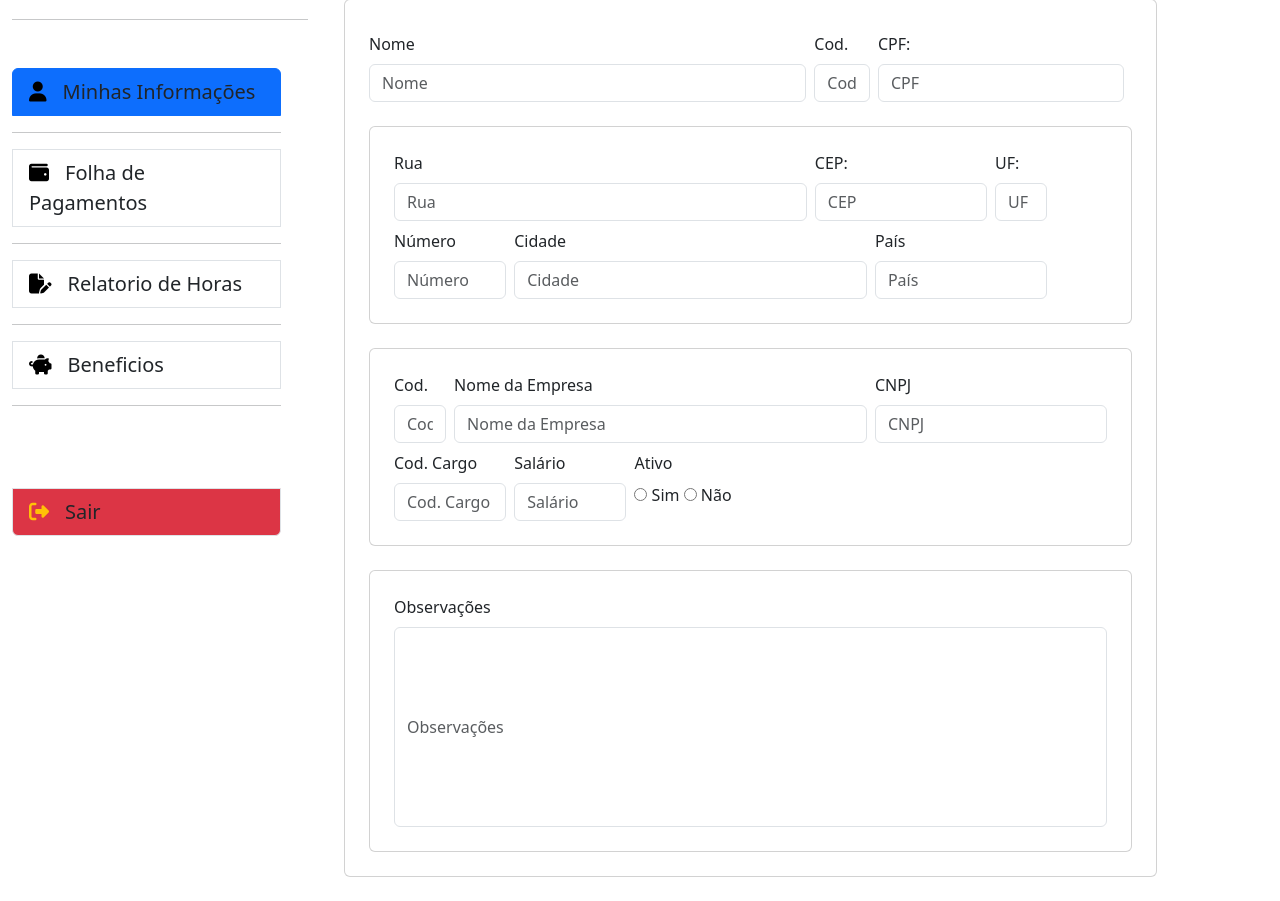
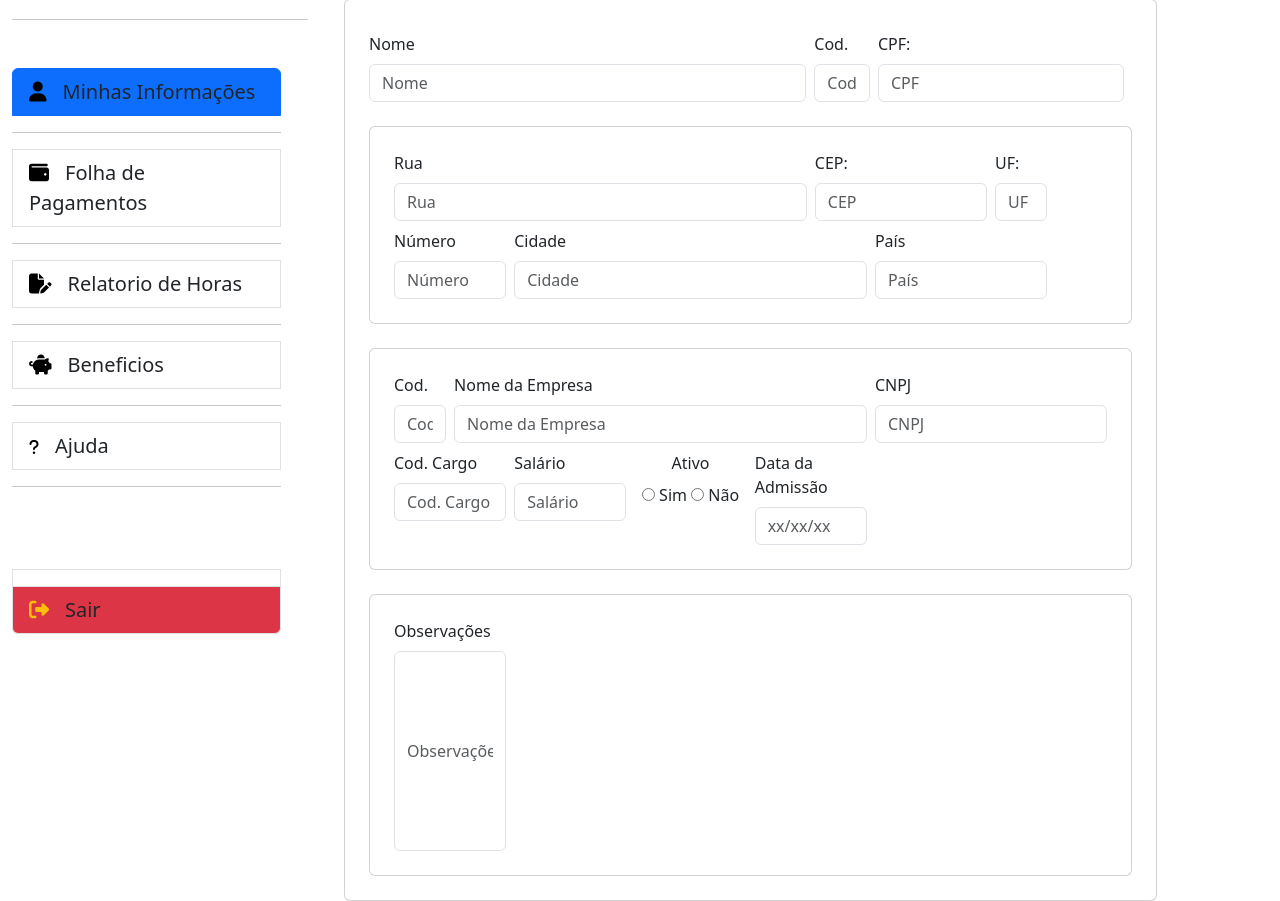
Before and after one commit to FilhoDeEmer/PIMIV, a Node server app: page /home in a window 1280 px wide; the page is wider, and only the part inside the window is pictured. Shown: the part 137-1038 px from the top of that part. Before the commit the page ends 1014 px from the top of that part, so only its background shows below. Run offline with Node 20, Linux system fonts and the light colour scheme; some libraries are stand-ins or nearby versions.

Commit message:
Alterações e criação da página ajuda

```diff
--- /dev/null
+++ b/views/ajuda.ejs
@@ -0,0 +1,35 @@
+<h1>AJUDA</h1>
+<br>
+<div class="container">
+  <div class="card" style="padding: 1.5rem;">
+    <div class="row g-2">
+
+      <div class="col">
+        <label for="" class="form-label">Nome</label>
+        <input type="text" class="form-control" placeholder="Insira seu Nome Completo">
+      </div>
+    <div class="row g-2">
+      <div class="col">
+        <label for="" class="form-label">E-mail</label>
+        <input type="email" class="form-control" placeholder="Insira seu E-mail">
+      </div>
+    </div>
+      <div class="card" style="padding: 1.5rem;">
+        <div class="row g-2">
+          <div class="col">
+            <label for="Mensagem" class="form-label">Mensagem</label>
+            <input type="text" class="form-control" placeholder="Mensagem" style="height: 200px;">
+          </div>
+        </div>
+      </div>
+     <br>
+      <div class="card" style="padding: 1rem;">
+        <div class="text-center text-lg-start mt-4 pt-2">
+          <button type="submit" class="btn btn-primary btn-lg"
+              style="padding-left: 2.5rem; padding-right: 2.5rem;">Enviar</button>
+      </div>
+    </div>
+
+    </ul>
+  </div>
+</div>
--- a/views/beneficios.ejs
+++ b/views/beneficios.ejs
@@ -1 +1,35 @@
 <h1>BENEFICIOS</h1>
+<br>
+<div class="container">
+    <div class="row g-2">
+        <div class="card" style="padding: 1.5rem;">
+            <div class="row g-2">
+                <div class="card" style="padding: 1rem;">
+                    <label for="premiacoes" class="form-label">Premiações</label>
+                    <div class="card" style="height: 100px;"></div>
+                </div>
+            </div>
+            <br>
+            <div class="row g-2">
+                <div class="card" style="padding: 1rem;">
+                    <label for="dayoff" class="form-label">Day Off</label>
+                    <div class="card" style="height: 100px;"></div>
+                </div>
+            </div>
+            <br>
+            <div class="row g-2">
+                <div class="card" style="padding: 1rem;">
+                    <label for="vtvr" class="form-label">VT/VR</label>
+                    <div class="card" style="height: 100px;"></div>
+                </div>
+            </div>
+            <br>
+            <div class="row g-2">
+                <div class="card" style="padding: 1rem;">
+                    <label for="convenios" class="form-label">Convênios</label>
+                    <div class="card" style="height: 100px;"></div>
+                </div>
+            </div>
+        </div>
+    </div>
+</div>
--- a/views/mInformacao.ejs
+++ b/views/mInformacao.ejs
@@ -11,7 +11,7 @@
     </div> -->
       <div class="row g-2">
         <div class="col-sm-7">
-          <label for="Nome" class="form-label">Nome</label>
+          <label for="nome" class="form-label">Nome</label>
           <input type="text" class="form-control" placeholder="Nome" id="NomeCompleto">
         </div>
         <div class="col-sm-1">
@@ -77,19 +77,23 @@
             <input type="text" class="form-control" placeholder="Salário">
           </div>
           <div class="col-sm-2">
-            <label for="" class="form-label">Ativo</label>
+            <center><label for="" class="form-label">Ativo</label>
             <br>
             <input type="radio" id="AtivoSim" name="Ativo">
             <label for="AtivoSim">Sim</label>
             <input type="radio" id="AtivoNao" name="Ativo">
-            <label for="AtivoNao">Não</label>
+            <label for="AtivoNao">Não</label></center>
+          </div>
+          <div class="col-sm-2">
+            <label for="admissaoData" class="form-label">Data da Admissão</label>
+            <input type="text" class="form-control" placeholder="xx/xx/xx">
           </div>
         </div>
       </div>
       <br>
       <div class="card" style="padding: 1.5rem;">
         <div class="row g-2">
-          <div class="col">
+          <div class="col-sm-2">
             <label for="Observacoes" class="form-label">Observações</label>
             <input type="text" class="form-control" placeholder="Observações" style="height: 200px;">
           </div>
--- a/views/rHoras.ejs
+++ b/views/rHoras.ejs
@@ -1,5 +1,11 @@
-<div role="tabpanel">
-    <!-- List group -->
+<h1>Relatório de Horas</h1>
+<div class="container">
+  <div class="card"></div>
+</div>
+
+
+<!-- <div role="tabpanel">
+
     <div class="list-group" id="myList" role="tablist">
       <a class="list-group-item list-group-item-action active" data-bs-toggle="list" href="#home" role="tab">Home</a>
       <a class="list-group-item list-group-item-action" data-bs-toggle="list" href="#profile" role="tab">Profile</a>
@@ -7,11 +13,11 @@
       <a class="list-group-item list-group-item-action" data-bs-toggle="list" href="#settings" role="tab">Settings</a>
     </div>
 
-    <!-- Tab panes -->
+
     <div class="tab-content">
       <div class="tab-pane active" id="home" role="tabpanel">...</div>
       <div class="tab-pane" id="profile" role="tabpanel">...</div>
       <div class="tab-pane" id="messages" role="tabpanel">...</div>
       <div class="tab-pane" id="settings" role="tabpanel">...</div>
     </div>
-  </div>
+  </div> -->
--- a/views/teste.ejs
+++ b/views/teste.ejs
@@ -42,12 +42,17 @@
                               class="fs-5 ms-3 d-none d-sm-inline text-dark">Relatorio de Horas</span></a>
                           <hr class="text-dark">
                           <a class="list-group-item list-group-item-action " id="list-settings-list"
-                            data-bs-toggle="list" href="#list-settings" role="tab" aria-controls="list-settings">
+                          data-bs-toggle="list" href="#list-settings" role="tab" aria-controls="list-settings">
                             <i class="fs-5 fa-solid fa-piggy-bank text-black"></i><span
                               class="fs-5 ms-3 d-none d-sm-inline text-dark">Beneficios</span></a>
+                              <hr class="text-dark">
+                          <a class="list-group-item list-group-item-action" id="list-ajuda-list" data-bs-toggle="list" href="#list-ajuda" role="tab" aria-controls="list-ajuda">
+                            <i class="fa-solid fa-question" style="color: #000000;"></i><span class="fs-5 ms-3 d-none d-sm-inline text-dark">Ajuda</span>
+                          </a>
                           <hr class="text-dark">
                           <hr class="text-white">
                           <hr class="text-white">
+                          <a class="list-group-item list-group-item-action" id="list-"></a>
                           <a class="list-group-item list-group-item-action bg-danger" id="list-sair-list"
                             data-bs-toggle="list" href="#list-sair" role="tab" aria-controls="list-sair"><i
                               class="fs-5 fa-solid fa-right-from-bracket text-warning"></i><span
@@ -66,10 +71,8 @@
             <div class="cards">
               <div class="col-8">
                 <div class="tab-content" id="nav-tabContent">
-                  <div class="tab-pane fade show active" id="list-home" role="tabpanel"
-                    aria-labelledby="list-home-list">
+                  <div class="tab-pane fade show active" id="list-home" role="tabpanel" aria-labelledby="list-home-list">
                     <%- include ('mInformacao.ejs')%>
-
                   </div>
 
                   <div class="tab-pane fade" id="list-profile" role="tabpanel" aria-labelledby="list-profile-list">
@@ -82,6 +85,10 @@
 
                   <div class="tab-pane fade" id="list-settings" role="tabpanel" aria-labelledby="list-settings-list">
                     <%- include ('beneficios.ejs')%>
+                  </div>
+
+                  <div class="tab-pane fade" id="list-ajuda" role="tabpanel" aria-labelledby="list-ajuda-list">
+                    <%- include('ajuda.ejs')%>
                   </div>
 
                   <div class="tab-pane fade" id="list-sair" role="tabpanel" aria-labelledby="list-sair-list">
```
